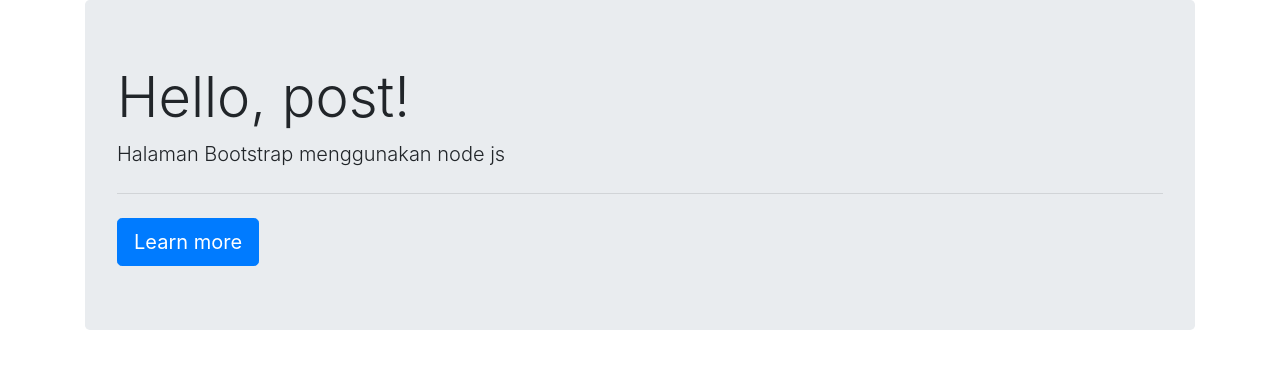
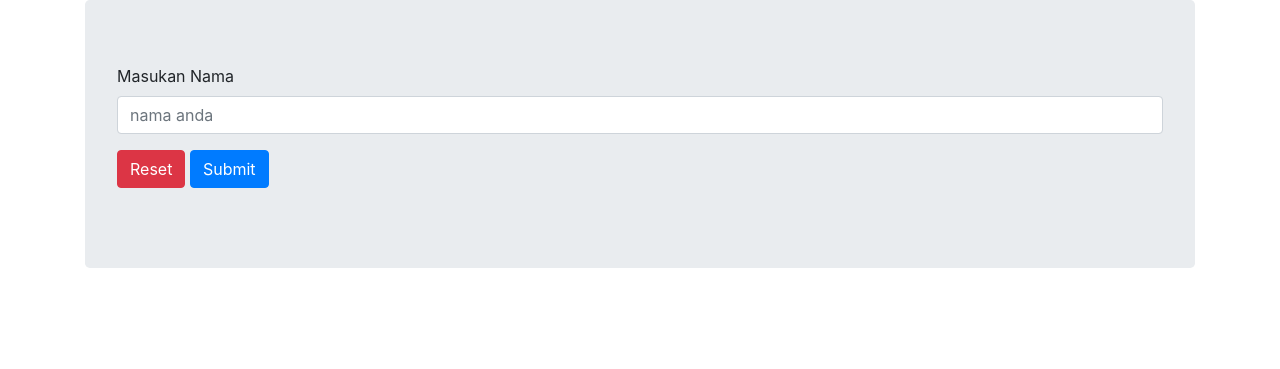
Before and after one commit to audeta35/RESTful-API-Node-js-MySQL, a Node server app: page /post in a window 1280 px wide. Shown: the top 369 px of the page. Run offline with Node 20, Linux system fonts and the light colour scheme.

Commit message:
create firt form with node js

```diff
--- a/app.js
+++ b/app.js
@@ -4,19 +4,40 @@ const path = require('path');
 const express = require('express');
 //use hbs view engine
 const hbs = require('hbs');
+//use bodyParser middleware
+const bodyParser = require('body-parser');
+
 const app = express();
 
 //set views file
 app.set('views',path.join(__dirname,'views'));
+
 //set view engine
 app.set('view engine', 'hbs');
+
+app.use(bodyParser.urlencoded({extended:false}));
+
 //set public folder as static folder for static file
 app.use(express.static('public'));
-//route untuk halaman home
+
+//route untuk halaman utama
 app.get('/',(req, res) => {
   //render file index.hbs
   res.render('index',{
     name : "Audeta Sandy"
+  });
+});
+
+//route form.hbs
+app.get('/post', (req, res) => {
+  res.render('form');
+});
+
+//route post form.hbs
+app.post('/post', (req, res) => {
+  res.render('index', {
+
+    name : req.body.username
   });
 });
 
--- a/package.json
+++ b/package.json
@@ -20,6 +20,7 @@
   },
   "homepage": "https://github.com/audeta35/Belajar-Node-JS#readme",
   "dependencies": {
+    "body-parser": "^1.19.0",
     "express": "^4.17.1",
     "hbs": "^4.0.4"
   }
--- /dev/null
+++ b/views/form.hbs
@@ -0,0 +1,33 @@
+<!DOCTYPE html>
+<html lang="en">
+  <head>
+    <meta charset="utf-8">
+    <title>Node JS | Form</title>
+    <!--Load bootstrap.css file-->
+    <link rel="stylesheet" href="css/bootstrap.css"/>
+  </head>
+  <body>
+    <div class="container">
+      <div class="row">
+        <div class="col-md-12">
+          <div class="jumbotron">
+            <form action="/post" method="post">
+              <div class="form-group">
+                <label>Masukan Nama</label>
+                <input type="text" class="form-control" name="username" placeholder="nama anda">
+              </div>
+
+              <div class="form-group">
+                <button type="reset" class="btn btn-danger" name="button">Reset</button>
+                <button type="submit" class="btn btn-primary" name="button">Submit</button>
+              </div>
+            </form>
+          </div>
+        </div>
+      </div>
+    </div>
+
+    <!--Load bootstrap.js file-->
+    <script src="js/bootstrap.js"></script>
+  </body>
+</html>
--- a/views/index.hbs
+++ b/views/index.hbs
@@ -2,7 +2,7 @@
 <html lang="en">
   <head>
     <meta charset="utf-8">
-    <title>Hello {{name}}</title>
+    <title>Node JS | Homepage</title>
     <!--Load bootstrap.css file-->
     <link rel="stylesheet" href="css/bootstrap.css"/>
   </head>
@@ -14,7 +14,7 @@
             <h1 class="display-4">Hello, {{name}}!</h1>
             <p class="lead">Halaman Bootstrap menggunakan node js</p>
             <hr class="my-4">
-            <a class="btn btn-primary btn-lg" href="#" role="button">Learn more</a>
+            <a class="btn btn-primary btn-lg" href="/post" role="button">Buka Form</a>
           </div>
         </div>
       </div>
```
